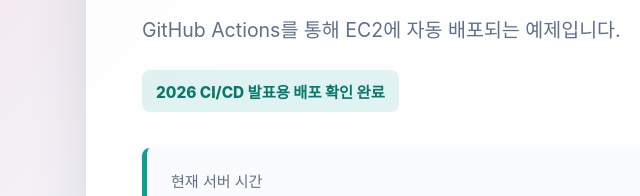
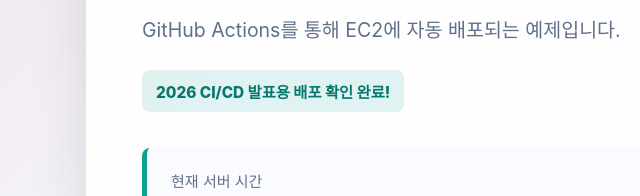
Before and after one commit to m161awm2/nest-cicd-demo, a website: page public/index.html in a window 1280 px wide. Shown: the part 260-456 px from the top of the page, 35-675 px from the left. Drawn offline with Linux system fonts and the light colour scheme; no server answers.

Commit message:
actions Test Push

```diff
--- a/public/index.html
+++ b/public/index.html
@@ -14,7 +14,7 @@
         <p class="description">
           GitHub Actions를 통해 EC2에 자동 배포되는 예제입니다.
         </p>
-        <p class="deploy-badge">2026 CI/CD 발표용 배포 확인 완료</p>
+        <p class="deploy-badge">2026 CI/CD 발표용 배포 확인 완료!</p>
 
         <div class="time-panel">
           <span class="time-label">현재 서버 시간</span>
```
